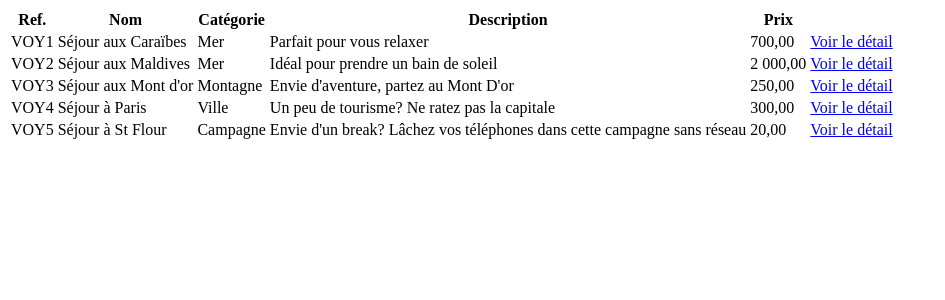
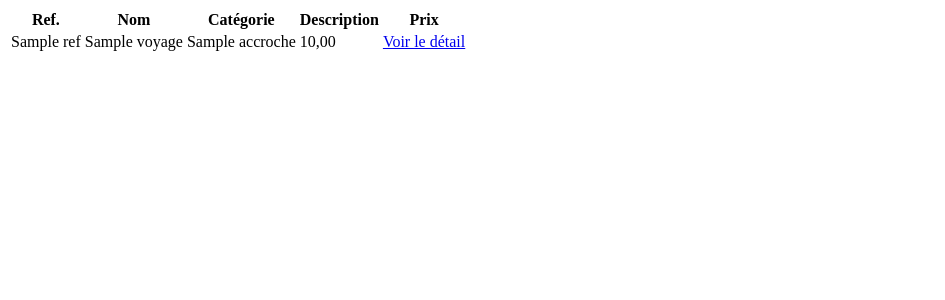
Before and after one commit to MathieuLaurent/voyages, a PHP site: template views/voyage.php in a window 1280 px wide. Shown: the top 300 px of the page, without its empty margins (0-945 px from the left). Run offline with PHP 8.4, Linux system fonts and the light colour scheme; the template is opened without the code that fills it: most values are stand-ins (such as "Sample title", 1, 10 or a date in 2020).

Commit message:
maj V1 :)

```diff
--- a/conf/iniVar.php
+++ b/conf/iniVar.php
@@ -1,4 +1,6 @@
 <?php
+
+require_once('models/Autoloader.php');
 
 $voyage1 = new Voyage("VOY1", "Séjour aux Caraïbes","Parfait pour vous relaxer",700,7,"","","","");
 $voyage2 = new Voyage("VOY2", "Séjour aux Maldives","Idéal pour prendre un bain de soleil",2000,14,"","","","");
--- a/controllers/listVoyage.php
+++ b/controllers/listVoyage.php
@@ -1,7 +1,6 @@
 <?php
 
+    require_once('conf/iniVar.php');
 
-
-
-
+    require_once('views/voyage.php');
 ?>
--- a/views/voyage.php
+++ b/views/voyage.php
@@ -1,8 +1,3 @@
-<?php
-
-    include('variable.php');
-?>
-
 <!DOCTYPE html>
 <html lang="en">
 <head>
@@ -22,14 +17,13 @@
             <th>Prix</th>
             <th></th>
         </tr>
-        <?php foreach($voyages as $ref => $voyage): ?>
+        <?php foreach($voyages as $voyage): ?>
         <tr>
-            <td><?php echo $ref; ?></td>
-            <td><?php echo $voyages[$ref]['nom'];?></td>
-            <td><?php echo $category[$voyages[$ref]['category']]['nom'];?></td>
-            <td><?php echo $voyages[$ref]['accroche'];?></td>
-            <td><?php echo number_format($voyages[$ref]['prix'], 2, ',', ' ');?></td>
-            <td><a href="detail.php?ref=<?php echo $ref ?>">Voir le détail</a></td>
+            <td><?php echo $voyages->ref; ?></td>
+            <td><?php echo $voyages->nom;?></td>
+            <td><?php echo $voyages->accroche;?></td>
+            <td><?php echo number_format($voyages->prix, 2, ',', ' ');?></td>
+            <td><a href="detail.php?ref=<?php echo $voyage->ref ?>">Voir le détail</a></td>
         </tr>
         <?php endforeach ?>
     </table>
```
